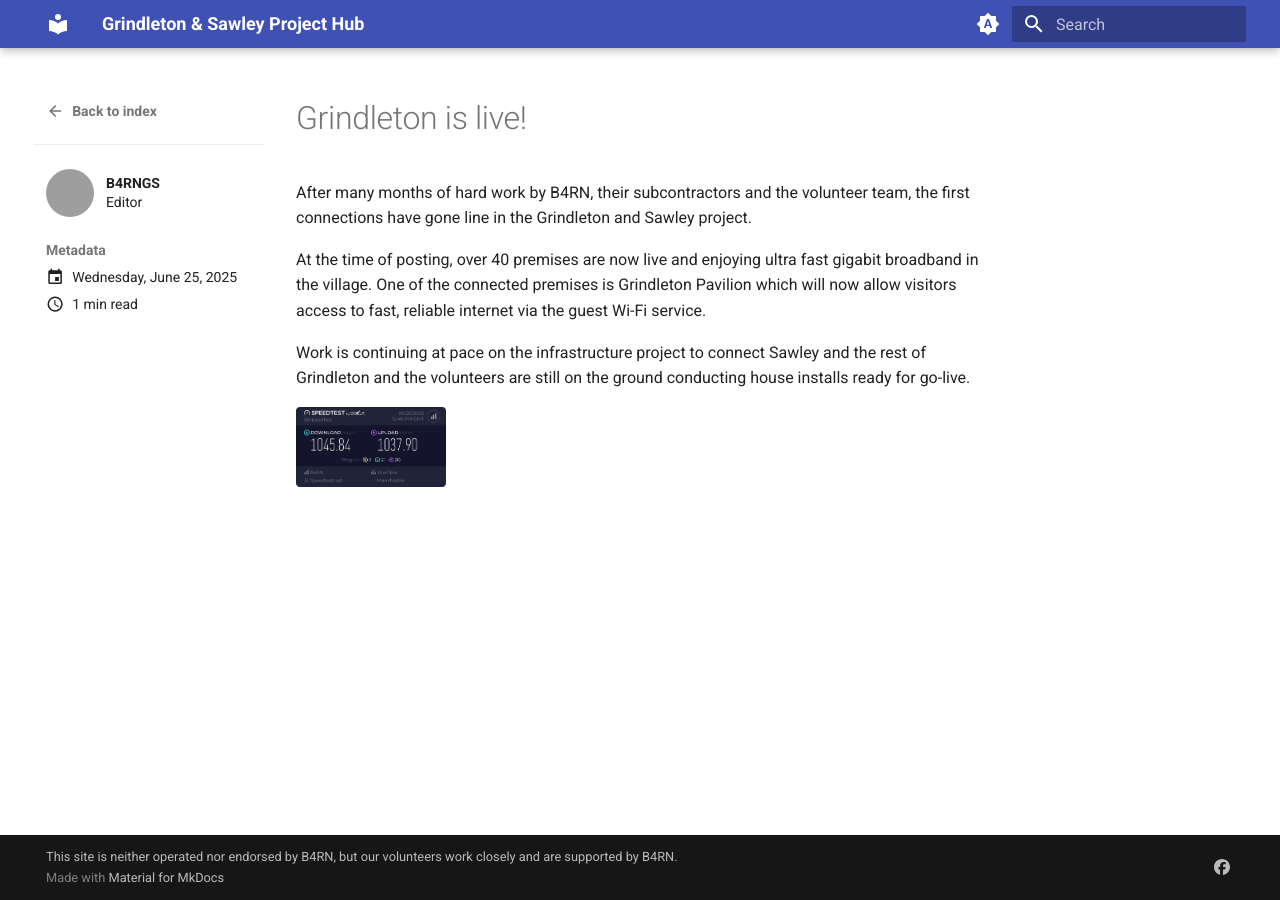
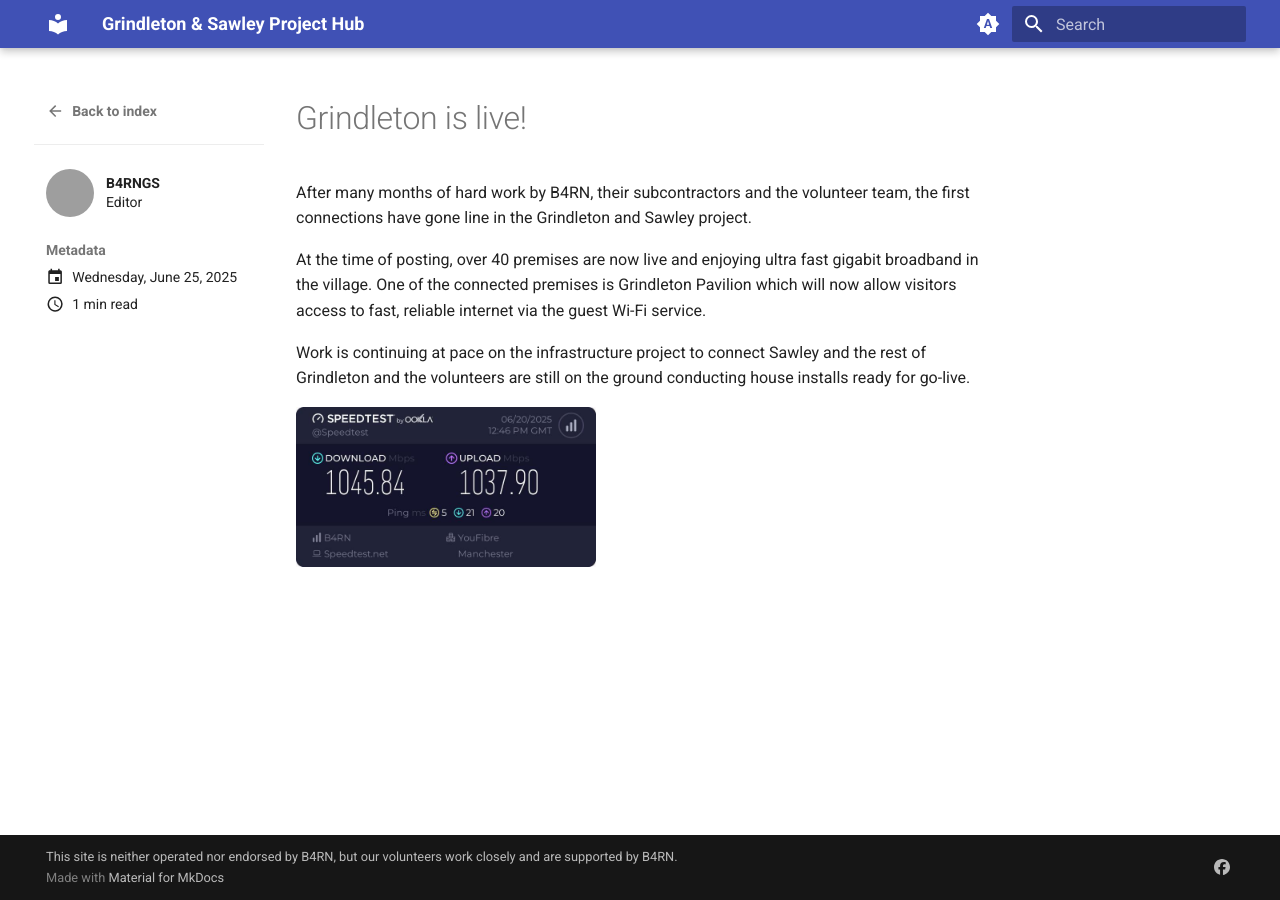
Before and after one commit to DJBenson/b4rngsdocs, an MkDocs documentation site: the page built from docs/news/posts/7.md, in a window 1280 px wide. Built offline with MkDocs 1.6.1 and Material for MkDocs 9.7.7, drawn with Linux system fonts in a browser that asks for light colours; grey boxes are pictures that could not be loaded.

Commit message:
Update 7.md

```diff
--- a/docs/news/posts/7.md
+++ b/docs/news/posts/7.md
@@ -13,4 +13,4 @@ At the time of posting, over 40 premises are now live and enjoying ultra fast gi
 
 Work is continuing at pace on the infrastructure project to connect Sawley and the rest of Grindleton and the volunteers are still on the ground conducting house installs ready for go-live.
 
-![Image title](/img/pavilion_speedtest.jpg){ width="150" }
+![Image title](/img/pavilion_speedtest.jpg){ width="300" }
```
